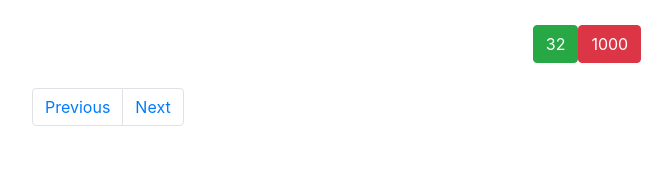
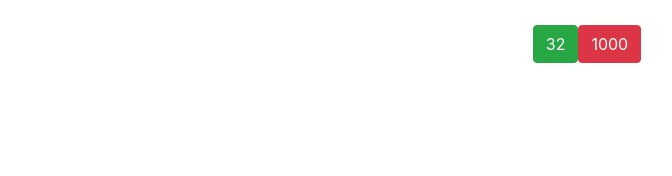
Before and after one commit to alexhkz/test-table2, a React (Create React App) app: page / in a window 1280 px wide. Shown: the top 176 px of the page, without its empty margins (53-725 px from the left). Built offline with nearby package versions, Linux system fonts and the light colour scheme.

Commit message:
add buttonDisabler

```diff
--- a/src/App.js
+++ b/src/App.js
@@ -31,8 +31,8 @@ function App() {
 		setIsButtonClick(true);
 	}
 
-	const lastBlockRow = (currentPageNumber * limitCountPage);
-	const firstBlockRow = (lastBlockRow - limitCountPage + 1);
+	const lastBlockRow = currentPageNumber * limitCountPage;
+	const firstBlockRow = lastBlockRow - limitCountPage + 1;
 	const currentBlockRows = contactData.slice(firstBlockRow, lastBlockRow);
 
 	const currentPage = (pg) => {
@@ -92,7 +92,6 @@ function App() {
 	const onPreviousClick = () => {
 		if(currentPageNumber < 2) {
 			setButtonPreviousDisabled('disabled')
-			console.log(buttonPreviousDisabled)
 			return
 		}
 		setCurrentPageNumber(currentPageNumber - 1)
@@ -113,14 +112,18 @@ function App() {
 						isLoading={isLoading}
 						rowIsClicked={rowIsClicked} />
 			}
-				<Pagination
+				{
+					isLoaded && (totalCountRow > limitCountPage) &&
+					<Pagination
 					pages={pages}
 					currentPage={currentPage}
 					onNextClick={onNextClick}
 					onPreviousClick={onPreviousClick}
 					buttonNextDisabled={buttonNextDisabled}
 					buttonPreviousDisabled={buttonPreviousDisabled}
-					currentPageActive={currentPageActive} />
+					currentPageActive={currentPageActive}
+					currentPageNumber={currentPageNumber} />
+				}
     	</div>
   	);
 }
--- a/src/Pagination/Pagination.js
+++ b/src/Pagination/Pagination.js
@@ -1,19 +1,27 @@
 import React from 'react';
 
-const Pagination = ({pages, currentPage, onNextClick, onPreviousClick, buttonNextDisabled, buttonPreviousDisabled}) => {
+const Pagination = ({
+	pages,
+	currentPage,
+	onNextClick,
+	onPreviousClick,
+	buttonNextDisabled,
+	buttonPreviousDisabled,
+	currentPageActive,
+	currentPageNumber
+}) => {
 	return (
 		<nav aria-label="...">
 			<ul className="pagination">
 				<li className={`page-item ${buttonPreviousDisabled}`}>
-					<a className="page-link" href="previous page" tabIndex="-1" onClick={ () => {onPreviousClick()} }>
+					<a className="page-link" href="#" tabIndex="-1" onClick={ () => {onPreviousClick()} }>
 						Previous
 					</a>
 				</li>
-				{
-					pages.map((p) => {
-						return(
-							<li className="page-item" key={p}>
-								<a className="page-link" href="page" onClick={ () => {currentPage(p)} }>
+				{pages.map((p) => {
+						return (
+							<li className={ (currentPageNumber === p) ? `page-item ${currentPageActive}` : 'page-item'} key={p}>
+								<a className="page-link" href="#" onClick={ () => {currentPage(p)} }>
 									{p}
 								</a>
 							</li>
@@ -21,7 +29,7 @@ const Pagination = ({pages, currentPage, onNextClick, onPreviousClick, buttonNex
 					})
 				}
 				<li className={`page-item ${buttonNextDisabled}`}>
-					<a className="page-link" href="next page" onClick={ () => {onNextClick()} }>
+					<a className="page-link" href="#" onClick={ () => {onNextClick()} }>
 						Next
 					</a>
 				</li>
```
